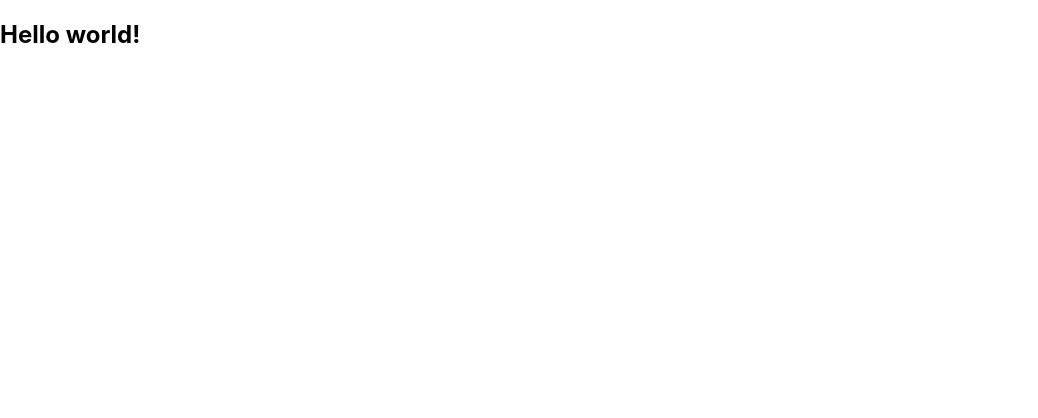
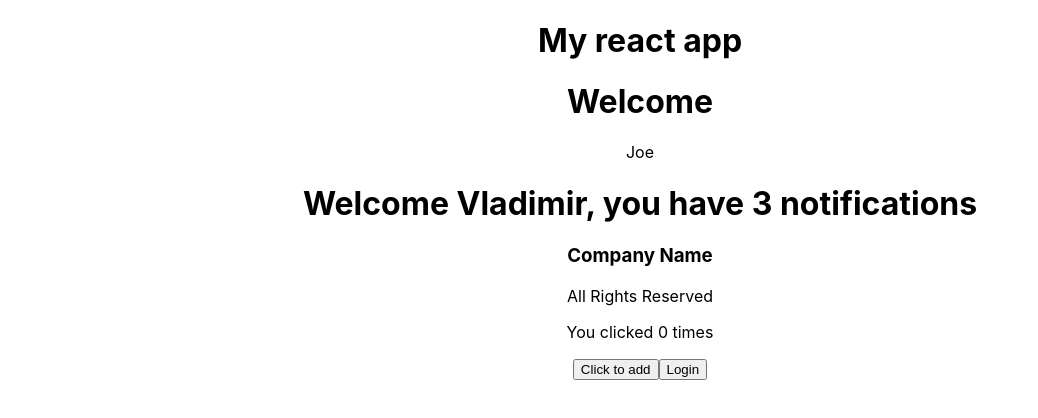
Before and after one commit to vladcuevas/reactjs-labs, a React (Create React App) app: page / in a window 1280 px wide. Shown: the top 418 px of the page, without its empty margins (0-1038 px from the left). Built offline with nearby package versions, Linux system fonts and the light colour scheme.

Commit message:
Modules, Hook, params, examples

```diff
--- a/src/App.js
+++ b/src/App.js
@@ -1,9 +1,22 @@
 //import logo from './logo.svg';
 import './App.css';
+import './Footer/Footer';
+import Footer from './Footer/Footer';
+import HeroTitle from './HeroTitle/HeroTitle';
+import WelcomeUser from './WelcomeUser/WelcomeUser';
+import StopWatch from './StopWatch/StopWatch';
+import Login from './Login/Login';
 
 function App() {
   return (
-    <h1>My react app</h1>
+    <div className="App">
+      <h1>My react app</h1>
+      <HeroTitle/>Joe
+      <WelcomeUser username="Vladimir" notification="3"/>
+      <Footer/>
+      <StopWatch></StopWatch>
+      <Login></Login>
+    </div>
   );
 }
 
--- /dev/null
+++ b/src/Footer/Footer.js
@@ -0,0 +1,9 @@
+export default function Footer()
+{
+    return (
+        <div>
+            <h3>Company Name</h3>
+            <p>All Rights Reserved</p>
+        </div>
+    )
+}
--- /dev/null
+++ b/src/HeroTitle/HeroTitle.js
@@ -0,0 +1,5 @@
+//Hero
+
+export default function HeroTitle(props) {
+    return <h1>Welcome {props.children}</h1>
+}
--- /dev/null
+++ b/src/Login/Login.js
@@ -0,0 +1,18 @@
+
+import React, { useState } from 'react';
+
+export default function Login(params)
+{
+        return (
+        <>
+            <button onClick={handleLoginClick}>
+                Login
+            </button>
+        </>
+    )
+}
+
+/// convention: It must always start with handle
+function handleLoginClick() {
+    console.log("Logging ... ")
+}
--- /dev/null
+++ b/src/StopWatch/StopWatch.js
@@ -0,0 +1,32 @@
+// Hooks
+
+// Keep the seconds elapsed
+// theme is a proporty because is passed from outside
+// needs to be passed as a property
+//<StopWatch theme="dark"></StopWatch>
+
+// If you need a counter to watch how much
+// <Item/> <- Counter
+
+//useState returns an array of two values
+import React, { useState } from 'react';
+
+export default function StopWatch(params)
+{
+    const  [seconds, setSeconds] = useState(0)
+    return (
+        <>
+            <p>You clicked {seconds} times</p>
+            <button onClick={() => setSeconds(seconds + 1)}>
+                Click to add
+            </button>
+        </>
+    )
+}
+
+//element.addEventListener("click", function()...)
+// vs JSX expression syntax:
+//onClick={() => setSeconds(seconds + 1)}
+// onKeyUp
+// onKeyDown
+// onChange
--- /dev/null
+++ b/src/WelcomeUser/WelcomeUser.js
@@ -0,0 +1,11 @@
+//Hero
+
+export default function WelcomeUser({username, notification}) {
+    // const {username, notification} = props
+    return <h1>Welcome {username}, you have {notification} notifications</h1>
+}
+
+// Virtual DOM, React components are being loaded,
+// then will be loaded in the original DOM
+// react is just a library,
+// never ever update your properties
--- a/src/index.js
+++ b/src/index.js
@@ -29,8 +29,112 @@ import App from './App';
 const root = document.getElementById("root") //div
 
 //In React element is the smallest building block
-const element = React.createElement("h2", {}, "Hello world!")
+const element = React.createElement("h2", {}, "Hello world!") //object <h2>Hello world!</h2>
 
-createRoot(root).render(element)
+// JSX
+
+const reactRoot = createRoot(root)
+
+reactRoot.render(element)
+
+//Children
+
+// <ul>
+//   <li>First item</li>
+//   <li>Second item</li>
+// </ul>
+
+const list = <ul>
+  <li>First item</li>
+  <li>Second item</li>
+</ul>
+
+// ASI - Automatic Semicolon Insert -
+// Java will add semicolon to the below funtion,
+//  therefore will create problems
+
+// function getList() {
+//   return <ul>
+//   <li>First item</li>
+//   <li>Second item</li>
+//   </ul>
+// }
+
+// To fix the above we can put the JSX in brackets
+function getList() {
+  return (
+  <ul>
+    <li>First item</li>
+    <li>Second item</li>
+  </ul>)
+}
+
+
+const title = <h1 id="brand-title">Title</h1>
+const h2 = "<h2>Hello world!</h2>"
+
+function getTitle() {
+  return <h1 id="brand-title">Title</h1>
+}
+
+function conditionalReturn(is_open) {
+  if (is_open) {
+    return <h1>Open</h1>
+  } else {
+    return <h1>Closed</h1>
+  }
+}
+
+reactRoot.render(<h1>You've {2 + 10} notifications as of {new Date().getTime()}</h1>)
+
+// Attribute expressions
+
+const limit = 5
+
+reactRoot.render(<input type="number" max={limit} />)
+
+/*
+<li id="item-1"></li>
+<li id="item-2"></li>
+<li id="item-3"></li>
+*/
+
+/*
+<li id="item-" + count></li>
+<li id={`item-${count}}`></li>
+*/
+
+// Upper Camel Case
+// A function is a component in ReactJS
+// The first letter for the function is written in
+// Caps Lock, this allows React to differentiate other tags
+// Footer vs footer
+// React will use the upper character
+
+function Footer()
+{
+    return (
+        <div>
+            <h3>Company Name</h3>
+            <p>All Rights Reserved</p>
+        </div>
+    )
+}
+
+//self clossing tags
+// img -> <img src="" width="" etc=""/>
+// These are also valid for ReactJS
+
+//The following 2 lines are going to perform the same:
+const footerComponent = <Footer/>
+const footerComponentNew = React.createElement(Footer, {})
+
+function Button()
+{
+  // infinite loop
+  return <Button></Button>
+}
 
 console.dir(element)
+
+reactRoot.render(<App/>)
```
Also changed, not shown: src/Notifications/Notifications.js (added, +21 -0 lines).
